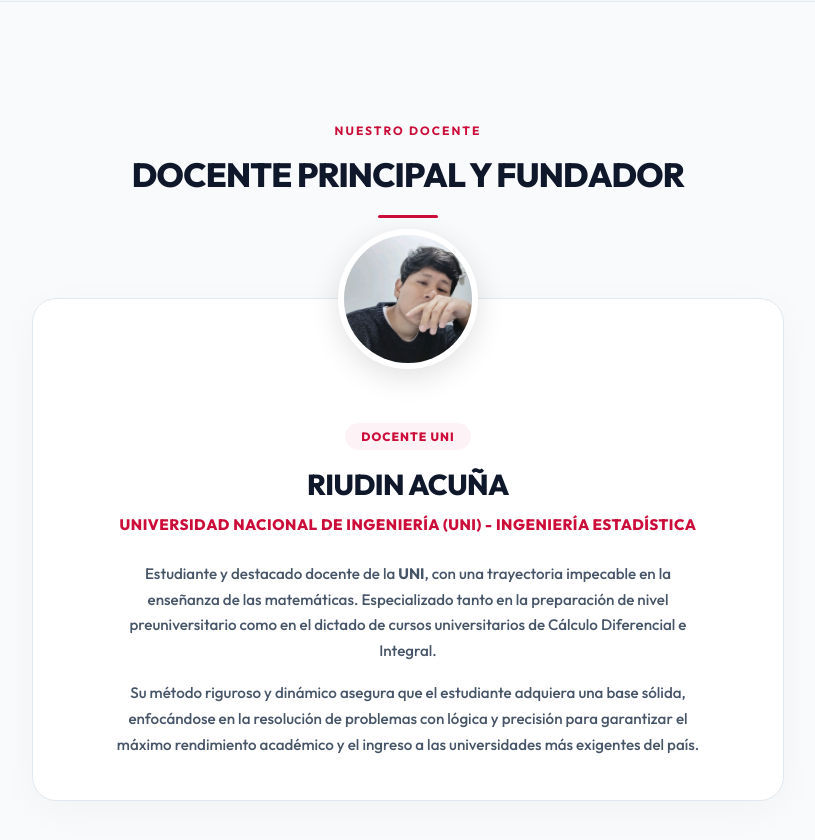
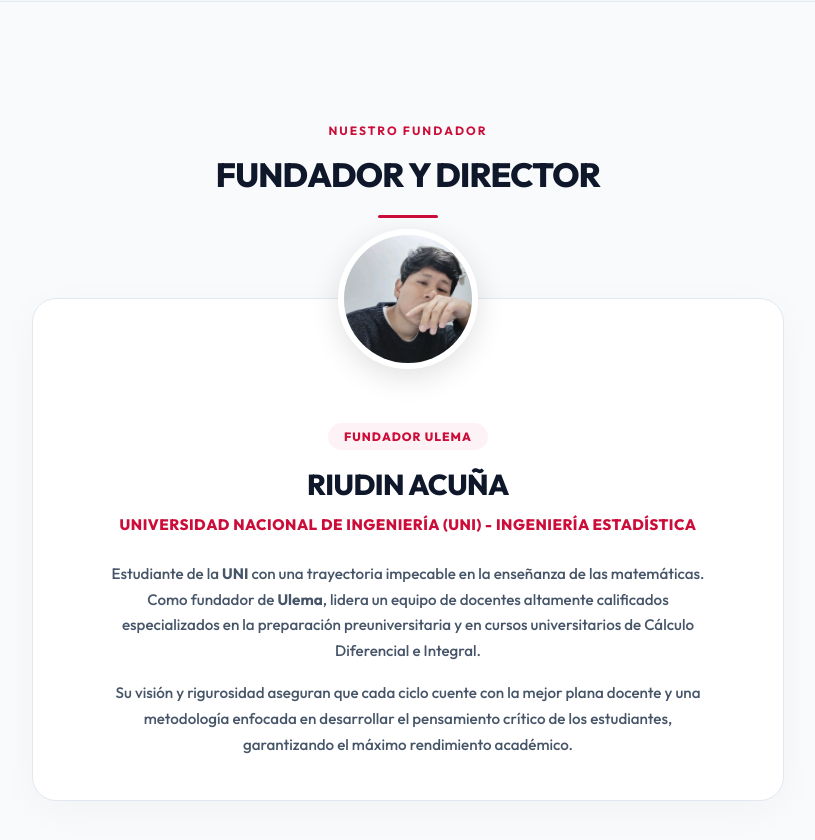
Before and after one commit to dayronsena123/aula_virtual_web, a React (Vite) app: page / in a window 1280 px wide. Shown: the part 2480-3320 px from the top of the page, without its empty margins (232-1047 px from the left). Built offline with nearby package versions, Linux system fonts and the light colour scheme; no server answers.

Commit message:
Cambiado el rol de Riudin Acuna a Fundador y Director - destaca equipo docente de Ulema

```diff
--- a/src/pages/LandingPage.jsx
+++ b/src/pages/LandingPage.jsx
@@ -714,8 +714,8 @@
       <section id="docente" style={{ padding: '120px 0 100px 0', backgroundColor: '#f8fafc', borderTop: '1px solid var(--border-color)', position: 'relative', zIndex: 1 }}>
         <div className="container" style={{ maxWidth: '800px' }}>
           <div className="scroll-reveal" style={{ textAlign: 'center', marginBottom: '60px' }}>
-            <span style={{ fontSize: '0.75rem', fontWeight: 700, color: 'var(--accent-red)', textTransform: 'uppercase', letterSpacing: '2px', display: 'block', marginBottom: '10px' }}>NUESTRO DOCENTE</span>
-            <h2 style={{ fontSize: '2.1rem', color: 'var(--text-primary)', fontWeight: 900, letterSpacing: '-0.8px', textTransform: 'uppercase' }}>DOCENTE PRINCIPAL Y FUNDADOR</h2>
+            <span style={{ fontSize: '0.75rem', fontWeight: 700, color: 'var(--accent-red)', textTransform: 'uppercase', letterSpacing: '2px', display: 'block', marginBottom: '10px' }}>NUESTRO FUNDADOR</span>
+            <h2 style={{ fontSize: '2.1rem', color: 'var(--text-primary)', fontWeight: 900, letterSpacing: '-0.8px', textTransform: 'uppercase' }}>FUNDADOR Y DIRECTOR</h2>
             <div style={{ width: '60px', height: '3px', backgroundColor: 'var(--accent-red)', margin: '14px auto 0 auto', borderRadius: '2px' }} />
           </div>
 
@@ -761,7 +761,7 @@
                 textTransform: 'uppercase',
                 letterSpacing: '1px'
               }}>
-                Docente UNI
+                Fundador Ulema
               </span>
 
               <h3 style={{ fontSize: '1.8rem', fontWeight: 900, color: 'var(--text-primary)', marginTop: '16px', marginBottom: '8px', textTransform: 'uppercase', letterSpacing: '-0.5px' }}>
@@ -774,10 +774,10 @@
 
               <div style={{ maxWidth: '600px', margin: '0 auto', color: 'var(--text-secondary)', fontSize: '0.95rem', lineHeight: 1.7, fontWeight: 500 }}>
                 <p style={{ marginBottom: '16px' }}>
-                  Estudiante y destacado docente de la <strong>UNI</strong>, con una trayectoria impecable en la enseñanza de las matemáticas. Especializado tanto en la preparación de nivel preuniversitario como en el dictado de cursos universitarios de Cálculo Diferencial e Integral.
+                  Estudiante de la <strong>UNI</strong> con una trayectoria impecable en la enseñanza de las matemáticas. Como fundador de <strong>Ulema</strong>, lidera un equipo de docentes altamente calificados especializados en la preparación preuniversitaria y en cursos universitarios de Cálculo Diferencial e Integral.
                 </p>
                 <p>
-                  Su método riguroso y dinámico asegura que el estudiante adquiera una base sólida, enfocándose en la resolución de problemas con lógica y precisión para garantizar el máximo rendimiento académico y el ingreso a las universidades más exigentes del país.
+                  Su visión y rigurosidad aseguran que cada ciclo cuente con la mejor plana docente y una metodología enfocada en desarrollar el pensamiento crítico de los estudiantes, garantizando el máximo rendimiento académico.
                 </p>
               </div>
             </div>
```
